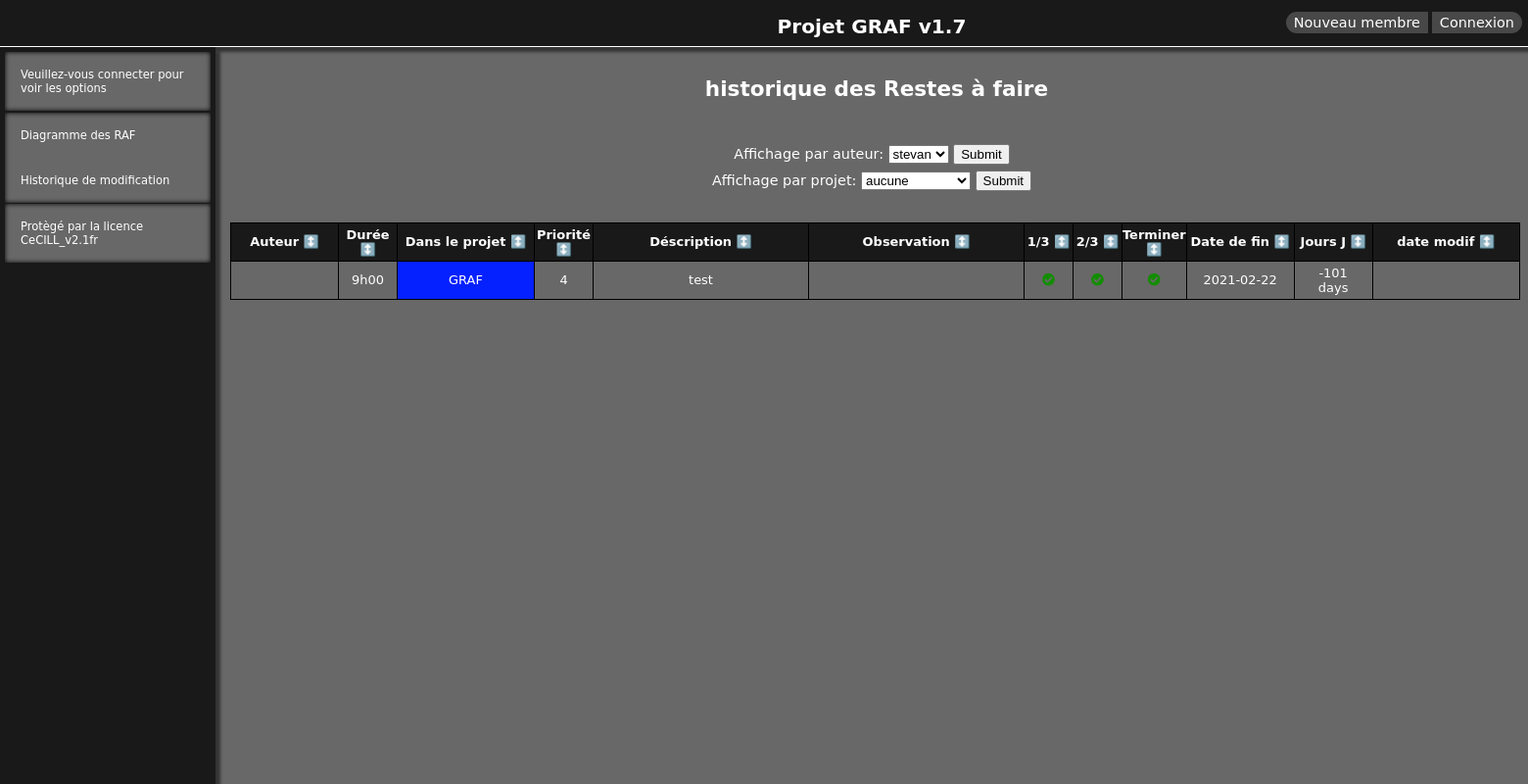
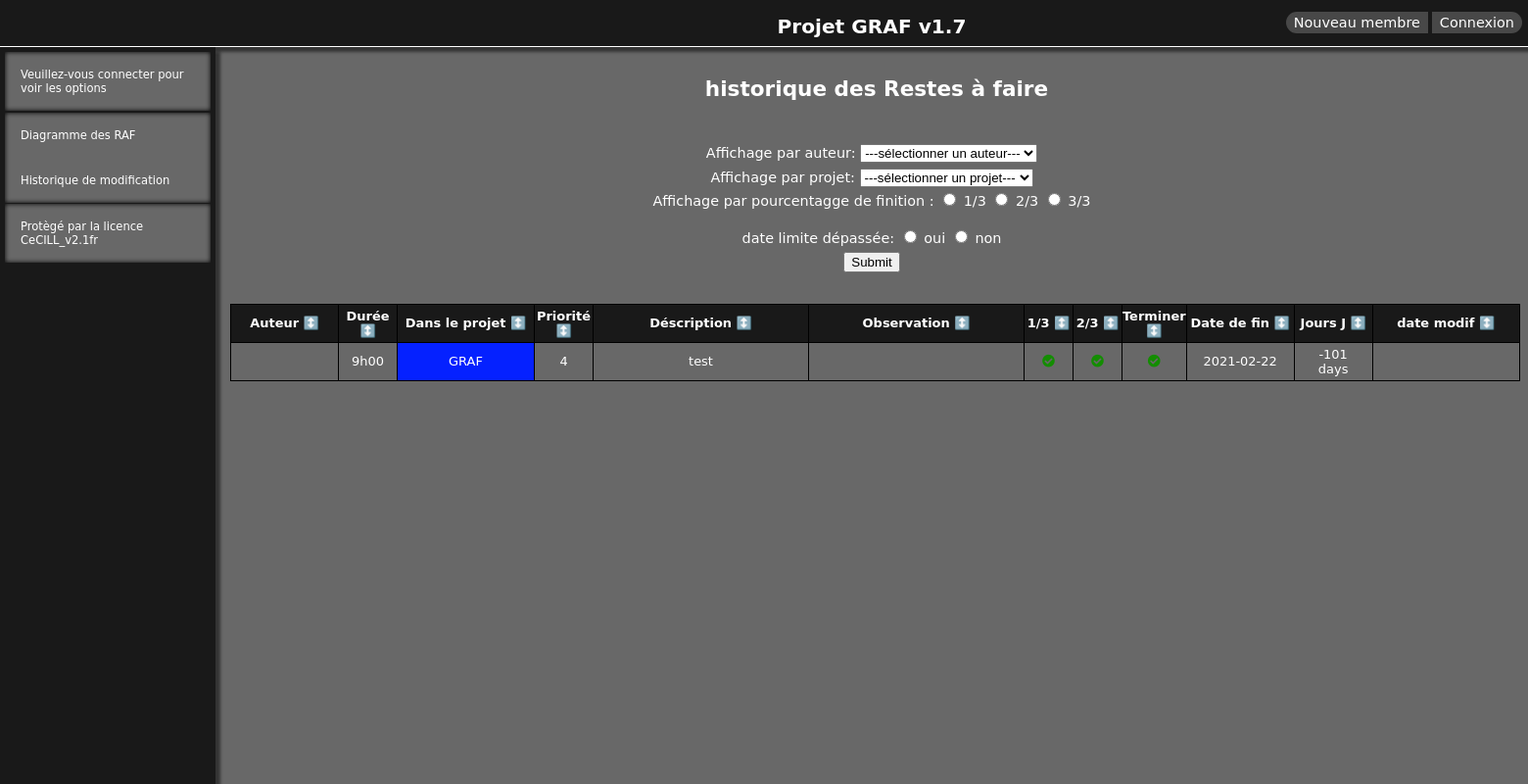
Before and after one commit to stevan-blanchard/graf, a PHP site: page /historique/hist-modif.php?auteur=2 in a window 1560 px wide. Shown: the whole page at 98% size. Run offline with PHP 8.4, Linux system fonts and the light colour scheme; data comes from the database, SQL or seed files in the repository; data that the repository does not hold is empty; a stand-in replaces the project's code that opens the database connection; some libraries are stand-ins or nearby versions.

Commit message:
ajout des nouveaux champ pour la paage historique de modification

```diff
--- a/historique/hist-modif.php
+++ b/historique/hist-modif.php
@@ -37,6 +37,7 @@ $_version = 1.5;
         <label for="auteur">Affichage par auteur:</label>
 
         <select name="auteur" id="auteur">
+	<option value="-1">---sélectionner un auteur---</option>
             <?php
                 $authorSelect = $dbh->prepare("SELECT id, name FROM author");
                 $authorSelect->execute();
@@ -47,13 +48,10 @@ $_version = 1.5;
 
             ?>
         </select>
-        <input type="submit" value="Submit">
-        </form>
-
-        <form action="./hist-modif.php">
+	</br>
         <label for="projet">Affichage par projet:</label>
-
         <select name="projet" id="projet">
+	<option value="-1">---sélectionner un projet---</option>
             <?php
                 $authorSelect = $dbh->prepare("SELECT id, name FROM includeInProjects");
                 $authorSelect->execute();
@@ -64,9 +62,24 @@ $_version = 1.5;
 
             ?>
         </select>
+	</br>
+        <label for="auteur">Affichage par pourcentagge de finition :</label>
+	<input type="radio" id="13" name="un_Tiers" value="1">
+  	<label for="13">1/3</label>
+	<input type="radio" id="23" name="deux_Tiers" value="1">
+        <label for="23">2/3</label>
+	<input type="radio" id="33" name="trois_Tiers" value="1">
+        <label for="33">3/3</label><br>
+
+	</br>
+	<label for="auteur">date limite dépassée:</label>
+        <input type="radio" id="limit_yes" name="limit_yes" value="1">
+	<label for="limit_yes">oui</label>
+	<input type="radio" id="limit_no" name="limit_no" value="1">
+	<label for="limit_no">non</label>
+	</br>
         <input type="submit" value="Submit">
-        </form>
-
+	</form>
         </br>
         </br>
 
@@ -79,6 +92,15 @@ $_version = 1.5;
             $displayRaf = $dbh->prepare("SELECT * FROM old_RAF where includeInProject_id = ".$_GET['projet'].";");
             $displayRaf->execute();
         }
+	//$pourcent;
+	else if($get["poucent"] != NULL){
+	  //  if($get["pourcent"] = 13){$pourcent = "un_tiers";}
+	   // else if ($get["pourcent"] = 23){$pourcent = "deux_tiers";}
+	    //else if ($get["pourcent"] = 33){$pourcent = "trois_tiers";}
+
+	   // $displayRaf = $dbh->prepare("Select * FROM old_RAF where ".$pourcent. "= 1");
+           // $displayRaf->execute();
+	}
         else{
             $displayRaf = $dbh->prepare("SELECT * FROM old_RAF");
             $displayRaf->execute();
```
Also changed, not shown: 1 other file.
